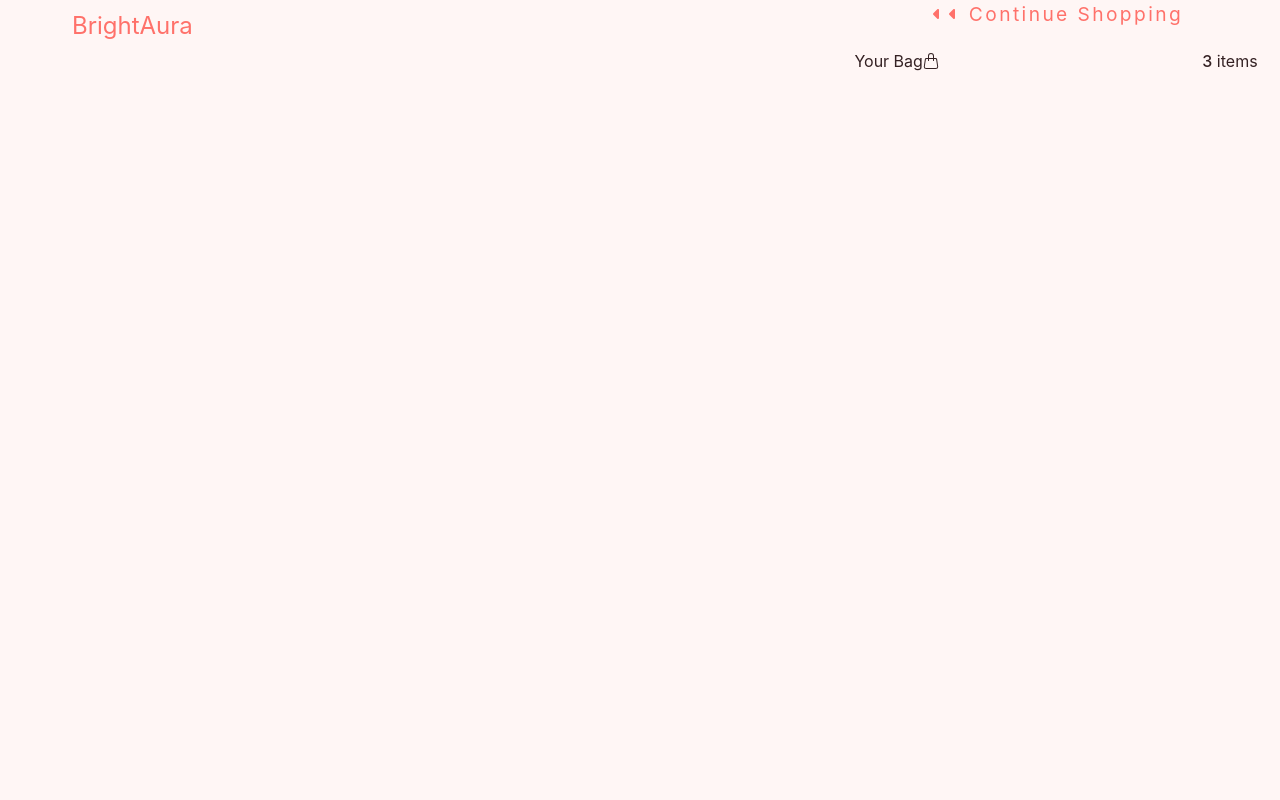
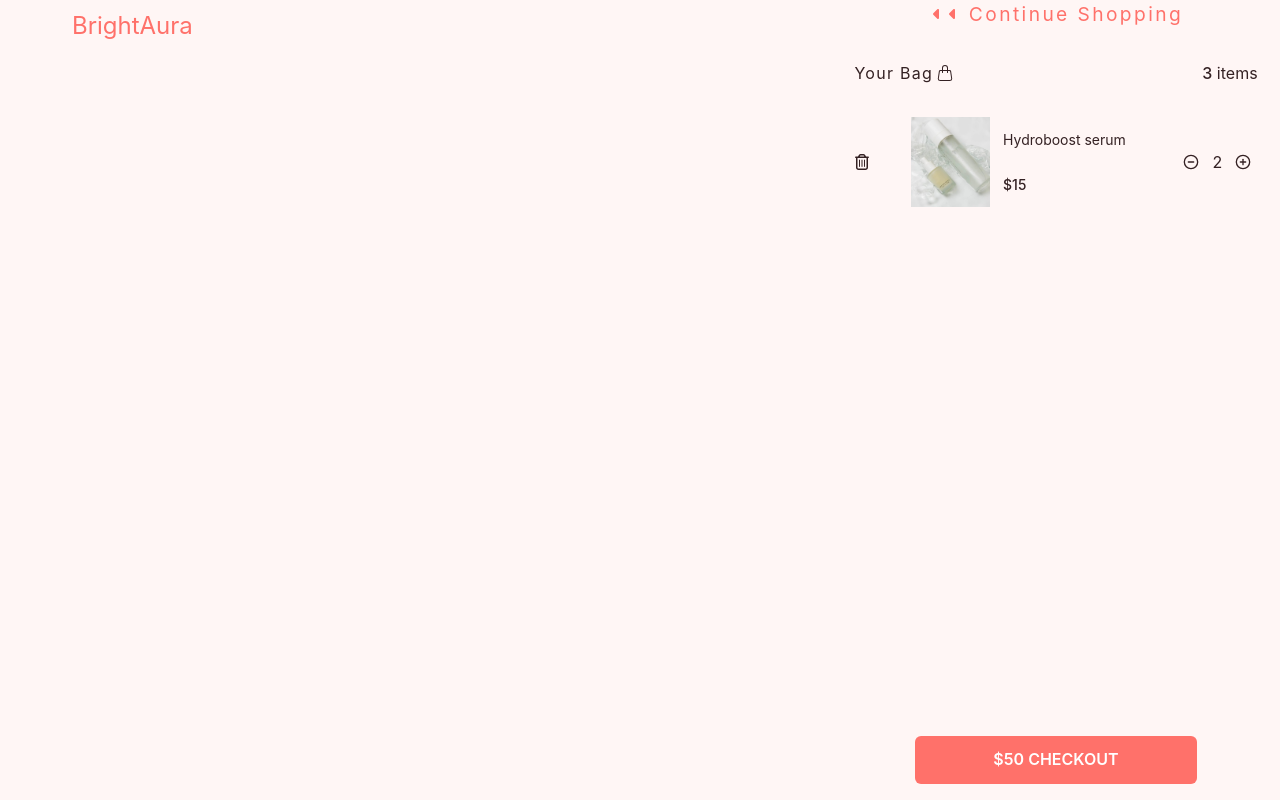
Before and after one commit to Eda-Inal/e-commerce-app, a Next.js app in the folder commerce/: page /card in a window 1280 px wide. Built offline with nearby package versions, Linux system fonts and the light colour scheme.

Commit message:
add card page

```diff
--- a/commerce/src/app/card/page.jsx
+++ b/commerce/src/app/card/page.jsx
@@ -1,23 +1,29 @@
 import React from 'react'
-import { Box, Text } from '@chakra-ui/react'
+import { Box, Text,Button } from '@chakra-ui/react'
 import { FaCaretLeft } from "react-icons/fa6"
 import { BsHandbag } from "react-icons/bs";
+import { FaRegTrashCan } from "react-icons/fa6";
+import { FiMinusCircle, FiPlusCircle } from "react-icons/fi";
+import Image from 'next/image';
+import serum from  "../../../public/product.jpg"
 function Card() {
     return (
         <>
             <Box width={["100%", "70%", "50%", "40%", "35%", "30%"]} zIndex={9999} height="100vh" bgColor="#FFF6F5" position="fixed" top={0} right={0}  >
-                <Box display="flex" flexDirection="column" width="90%" mx="auto" >
-                    {/* header */}
-                    <Box display="flex" justifyContent="center" alignItems="center">
+                <Box display="flex" flexDirection="column" width="90%" mx="auto" height="98vh">
+                    <Box height="90vh">
+    {/* header */}
+
+    <Box display="flex" justifyContent="center" alignItems="center">
                         <FaCaretLeft color="#FF716A" />
                         <FaCaretLeft color="#FF716A" />
                         <Text ml={2} color="#FF716A" fontWeight={400} letterSpacing="0.15rem" fontSize="1.2rem">Continue Shopping</Text>
                     </Box>
                     {/* Under header bag and icons */}
-                    <Box display="flex" mt={5} justifyContent="space-between" width="100%" mx="auto" >
+                    <Box display="flex" mt={8} justifyContent="space-between" width="100%" mx="auto" >
                         {/* left part */}
                         <Box display="flex" alignItems="center">
-                            <Text>Your Bag</Text>
+                            <Text mr={1} letterSpacing="0.08rem">Your Bag</Text>
                             <BsHandbag />
                         </Box>
 
@@ -25,10 +31,42 @@ function Card() {
                     </Box>
 
                     {/* card boxes */}
+<Box width="100%" mt={8} display="flex" alignItems="center" justifyContent="space-between" height="90px" >
+    {/* icon */}
+<Box width="10%" cursor="pointer"><FaRegTrashCan/></Box>
+{/* products */}
+<Box width="65%" height="100%" display="flex" justifyContent="space-around" >
+    <Box width="30%"   >
+    <Box width="100%" height="100%" position="relative">
+  <Image src={serum} alt="Serum Image" layout="fill" objectFit="cover" />
+</Box>
+
+    </Box>
+    <Box width="60%" fontSize="14px"  display="flex" flexDirection="column" justifyContent="space-around">
+        <Text>Hydroboost serum</Text>
+        <Text fontWeight={500}>$15</Text>
+         </Box>
+</Box>
+{/* amount */}
+<Box width="20%" display="flex" justifyContent="space-around" alignItems="center">
+<Box cursor="pointer"><FiMinusCircle /></Box>
+<Text>2</Text>
+<Box cursor="pointer"><FiPlusCircle /></Box>
+</Box>
+</Box>
+
+                    </Box>
+
+{/* button */}
+
+
+<Button bgColor="#FF716A" color="white"mx="auto" height="6vh" width="70%" mt="auto"   >$50 CHECKOUT</Button>
+                </Box>
 
 
 
-                </Box>
+
+
             </Box>
 
         </>
```
